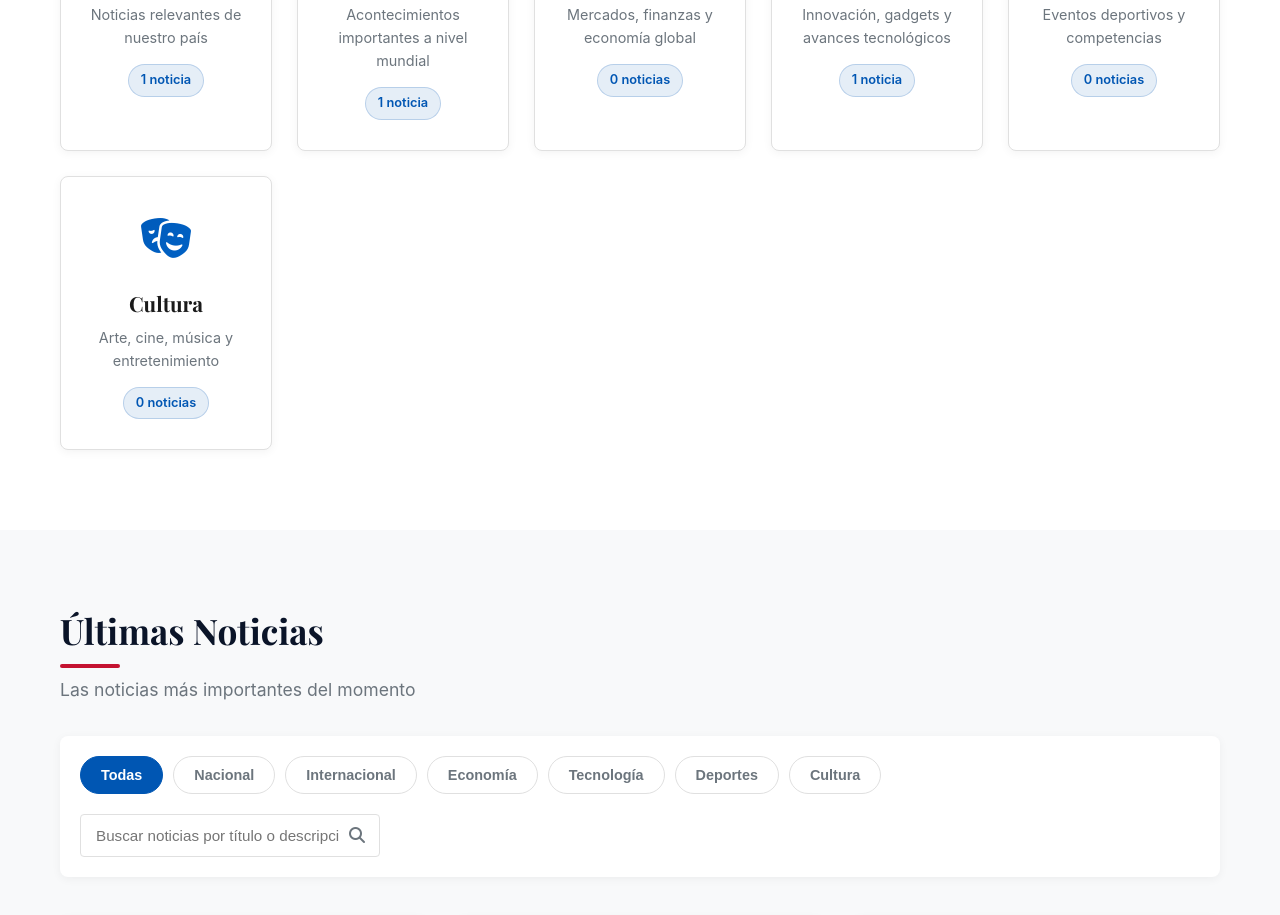
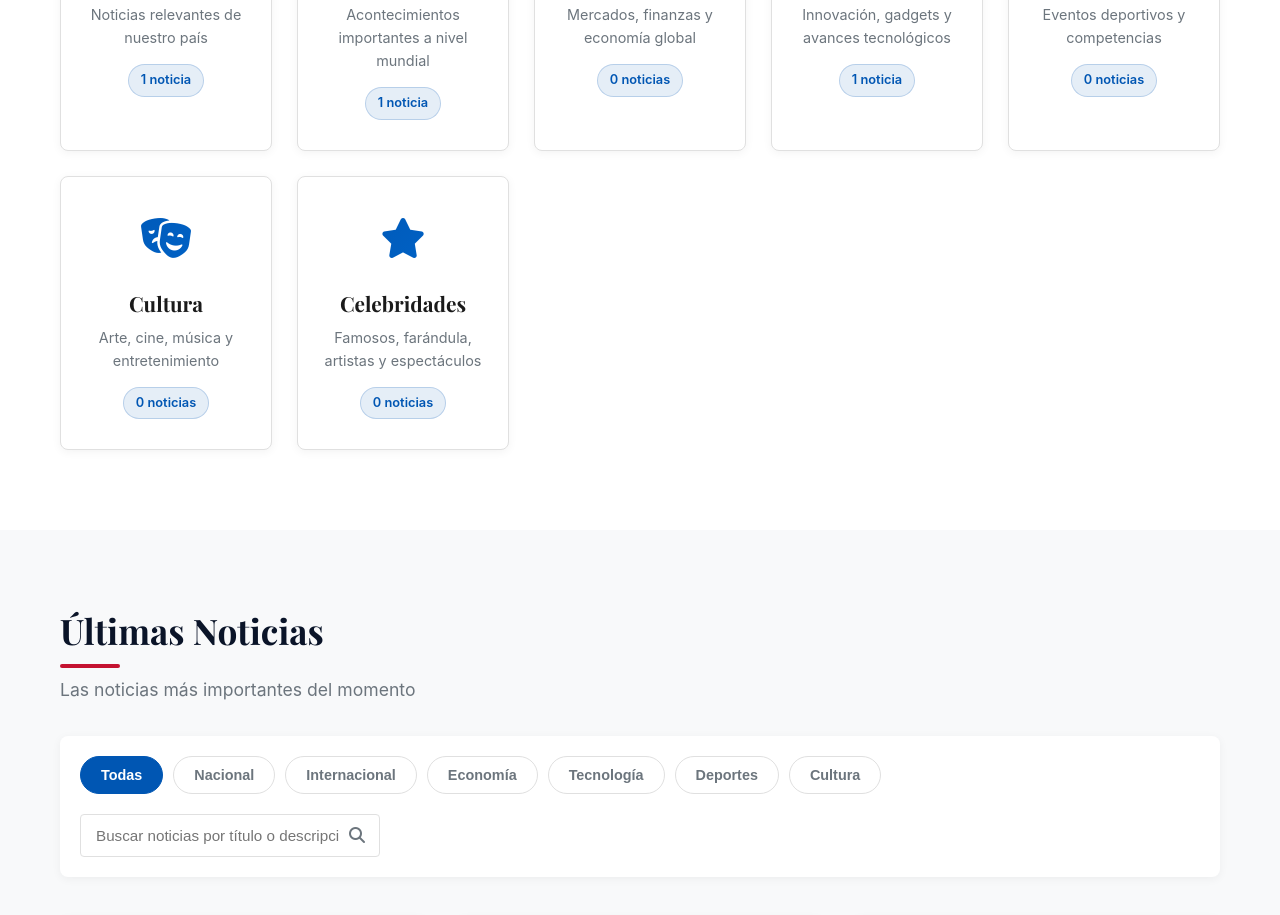
Before and after one commit to merencioreyna-sudo/zonatotalnovedades, a plain HTML site: page index.html in a window 1280 px wide. Shown: the part 1140-2055 px from the top of the page. Drawn offline with nearby package versions, Linux system fonts and the light colour scheme; no server answers; grey boxes are pictures that could not be loaded.

Commit message:
Update index.html

```diff
--- a/index.html
+++ b/index.html
@@ -131,6 +131,16 @@
                 <h3>Cultura</h3>
                 <p>Arte, cine, música y entretenimiento</p>
                 <span class="recipe-count" id="count-cultura">0 noticias</span>
+            </div>
+
+            <!-- NUEVA CATEGORÍA AGREGADA -->
+            <div class="category-card" data-category="celebridades">
+                <div class="category-icon">
+                    <i class="fas fa-star"></i>
+                </div>
+                <h3>Celebridades</h3>
+                <p>Famosos, farándula, artistas y espectáculos</p>
+                <span class="recipe-count" id="count-celebridades">0 noticias</span>
             </div>
         </div>
     </div>
```
Lines whose indentation alone changed are shown as unchanged.
